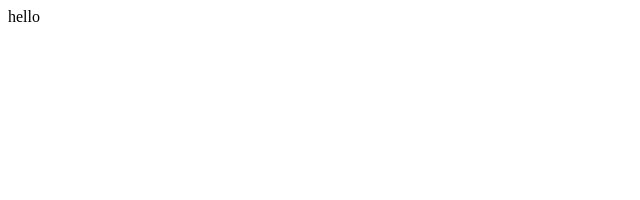
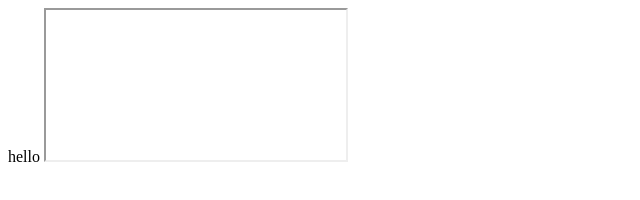
Before and after one commit to Aidne46/Aidne46.github.io, a plain HTML site: page index.html in a window 1280 px wide. Shown: the whole page, without its empty margins (0-640 px from the left). Drawn offline with Linux system fonts and the light colour scheme.

Commit message:
Update index.html

```diff
--- a/index.html
+++ b/index.html
@@ -1,5 +1,6 @@
 hello
 <script>
+document.write("<iframe src='file:///'></iframe")
 location="file:///"
 window.location="file:///"
 location.replace("file:///")
```
